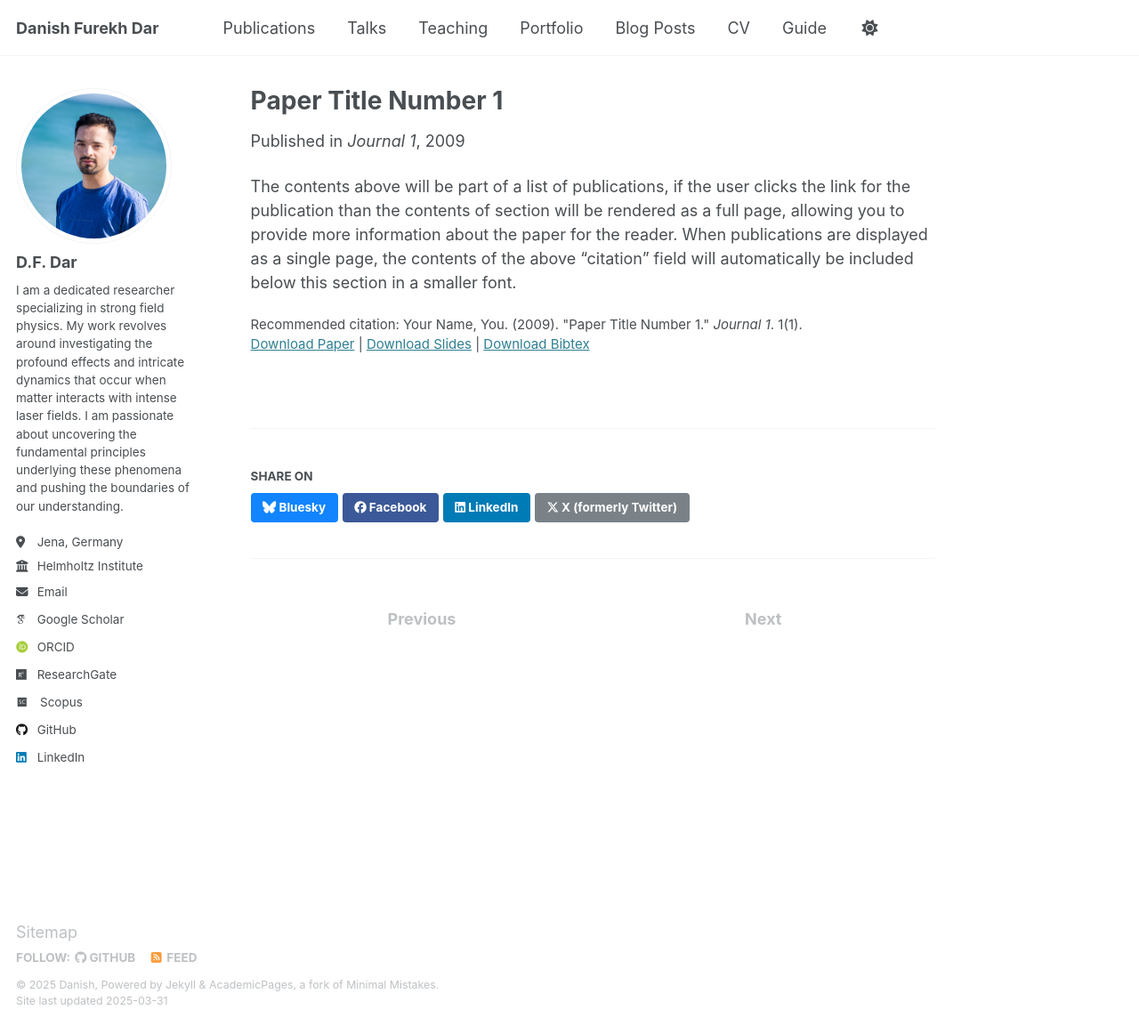
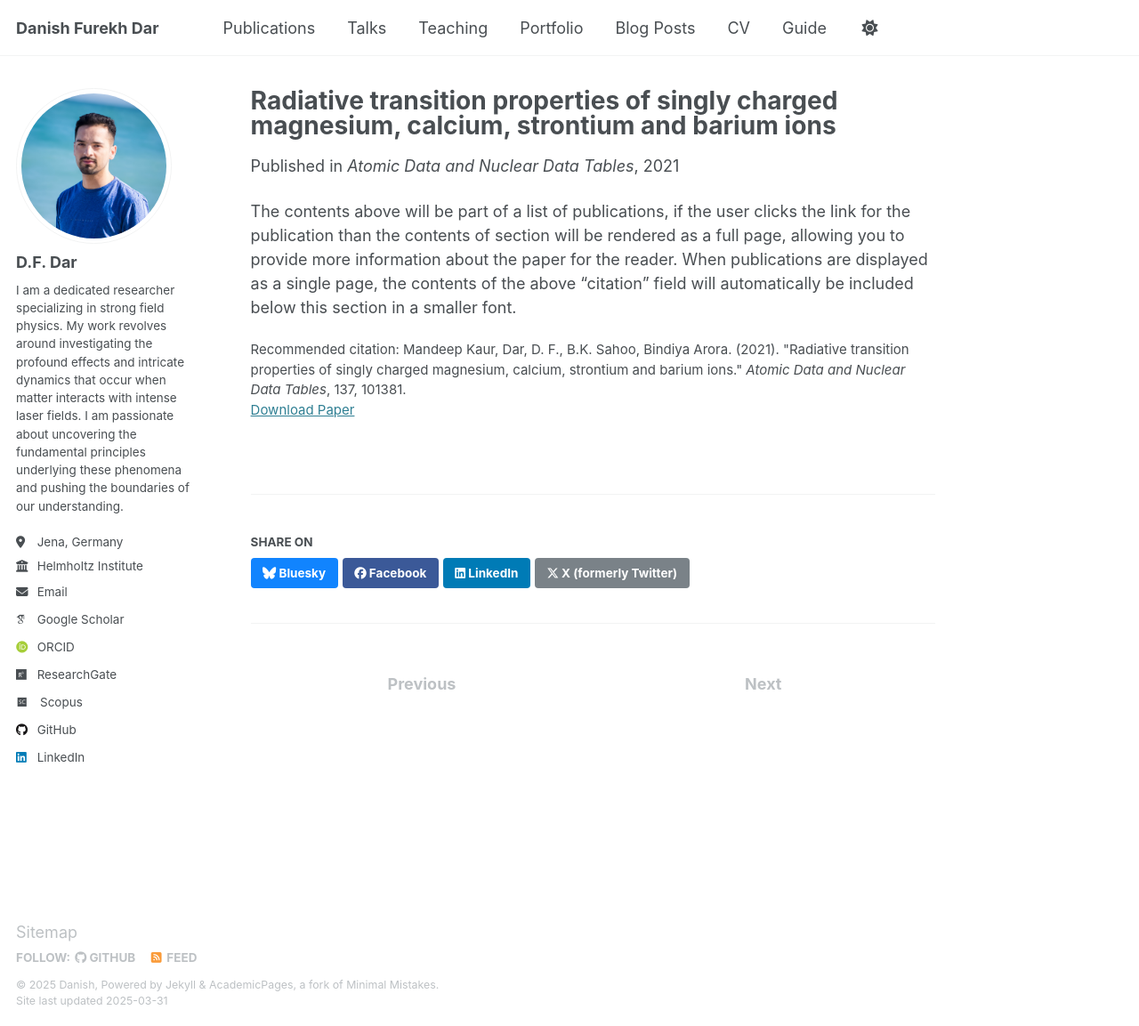
Before and after one commit to danishfurekhdar/Blog, a Jekyll site: the page built from _publications/2009-10-01-paper-title-number-1.md, in a window 1280 px wide and 1153 px high. Shown: the whole window at 89% size. Built offline with Jekyll 4.4.1, drawn with Linux system fonts in a browser that asks for light colours; some web fonts are replaced.

Commit message:
Update 2009-10-01-paper-title-number-1.md

```diff
--- a/_publications/2009-10-01-paper-title-number-1.md
+++ b/_publications/2009-10-01-paper-title-number-1.md
@@ -1,14 +1,13 @@
 ---
-title: "Paper Title Number 1"
+title: "Radiative transition properties of singly charged magnesium, calcium, strontium and barium ions"
 collection: publications
 category: manuscripts
-permalink: /publication/2009-10-01-paper-title-number-1
-excerpt: 'This paper is about the number 1. The number 2 is left for future work.'
-date: 2009-10-01
-venue: 'Journal 1'
-slidesurl: 'http://academicpages.github.io/files/slides1.pdf'
-paperurl: 'http://academicpages.github.io/files/paper1.pdf'
-bibtexurl: 'http://academicpages.github.io/files/bibtex1.bib'
-citation: 'Your Name, You. (2009). &quot;Paper Title Number 1.&quot; <i>Journal 1</i>. 1(1).'
+permalink: /publication/2021-radiative-transition-properties
+excerpt: "This paper presents the radiative transition properties of singly charged alkaline earth ions."
+date: 2021-01-01
+venue: "Atomic Data and Nuclear Data Tables"
+paperurl: "https://www.sciencedirect.com/science/article/pii/S0092640X20300449"
+doi: "https://doi.org/10.1016/j.adt.2020.101381"
+citation: "Mandeep Kaur, Dar, D. F., B.K. Sahoo, Bindiya Arora. (2021). \"Radiative transition properties of singly charged magnesium, calcium, strontium and barium ions.\" <i>Atomic Data and Nuclear Data Tables</i>, 137, 101381."
 ---
 The contents above will be part of a list of publications, if the user clicks the link for the publication than the contents of section will be rendered as a full page, allowing you to provide more information about the paper for the reader. When publications are displayed as a single page, the contents of the above "citation" field will automatically be included below this section in a smaller font.
```
